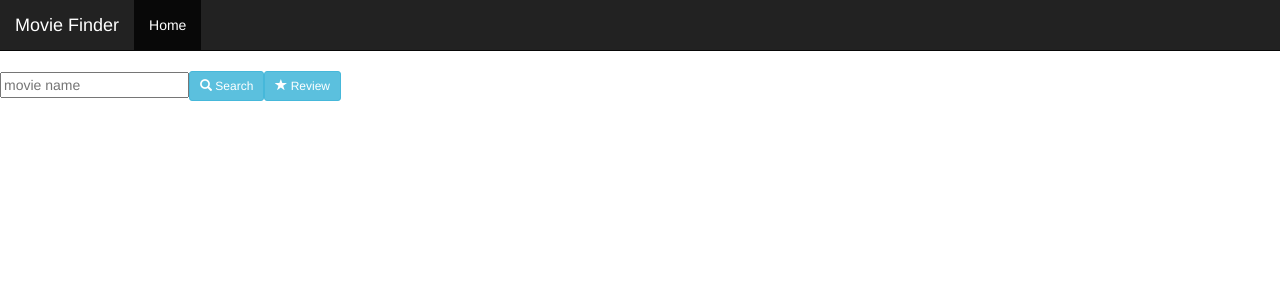
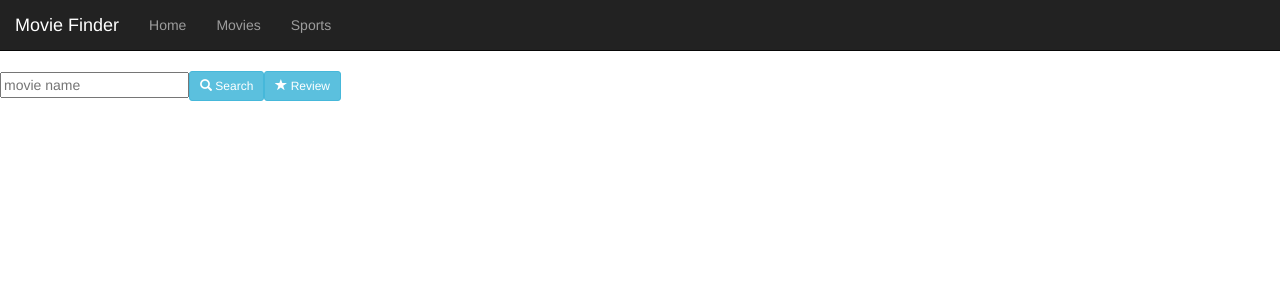
Before and after one commit to amardeep24/EntertainMe, an Angular app: page /movie/search in a window 1280 px wide. Shown: the top 300 px of the page. Built offline with nearby package versions, Linux system fonts and the light colour scheme.

Commit message:
Movie service added

```diff
--- a/src/app/app.component.html
+++ b/src/app/app.component.html
@@ -5,7 +5,9 @@
         <a class="navbar-brand" href="#">{{title}}</a>
       </div>
       <ul class="nav navbar-nav">
-        <li class="active"><a href="#">Home</a></li>
+        <li class="nav-item"><a class="nav-link">Home</a></li>
+        <li class="nav-item"><a class="nav-link" routerLink="/movie/search">Movies</a></li>
+        <li class="nav-item"><a class="nav-link" routerLink="/sports/headlines">Sports</a></li>
       </ul>
     </div>
   </nav>
--- a/src/app/movie.service.ts
+++ b/src/app/movie.service.ts
@@ -10,10 +10,6 @@ export class MovieService {
   constructor(private http: HttpClient) { }
 
   getMovieByTitle(title: string):Observable<Movie>{
-    let headers = new HttpHeaders();
-    headers = headers.set('Content-Type', 'application/json; charset=utf-8');
-    return this.http.get<Movie>(`http://${window.location.hostname}:8070/getMovieByTitle?title=${title}`,{
-      headers: headers
-    });
+    return this.http.get<Movie>(`http://www.omdbapi.com/?apikey=d4051203&t=${title}`);
   }
 }
--- a/src/app/movie/movie-search/movie-search.component.ts
+++ b/src/app/movie/movie-search/movie-search.component.ts
@@ -1,16 +1,18 @@
-import { Component, OnInit } from '@angular/core';
+import { Component, OnInit, OnDestroy } from '@angular/core';
 import { MovieService } from "../../movie.service";
 import { Movie } from "../../movie";
 import { Router } from '@angular/router';
+import { ISubscription } from 'rxjs/Subscription';
 
 @Component({
   selector: 'app-movie',
   templateUrl: './movie-search.component.html',
   styleUrls: ['./movie-search.component.css']
 })
-export class MovieSearchComponent implements OnInit {
+export class MovieSearchComponent implements OnInit, OnDestroy {
 
   movie: Movie = new Movie;
+  subscription: ISubscription;
 
   constructor(private movieService: MovieService, private router: Router) {
 
@@ -19,12 +21,17 @@ export class MovieSearchComponent implements OnInit {
   ngOnInit() {
   }
   getMovieByTitle(title: string){
-    this.movieService.getMovieByTitle(title).subscribe(data=>{
+    this.subscription = this.movieService.getMovieByTitle(title).subscribe(data=>{
       this.movie = data;
     });
   }
   reviewMovieVyTitle(title: string){
     this.router.navigate(['movie/review']);
   }
+  ngOnDestroy(){
+    if(this.subscription){
+      this.subscription.unsubscribe();
+    }
+  }
 
 }
```
